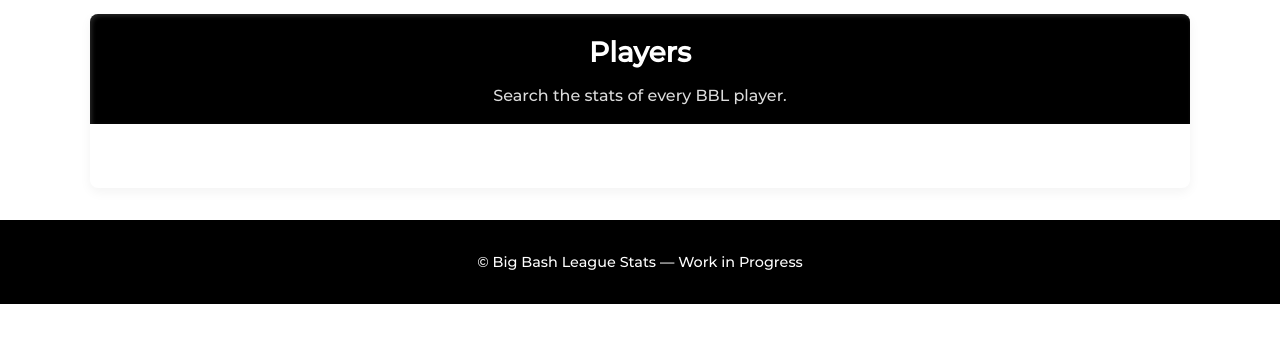
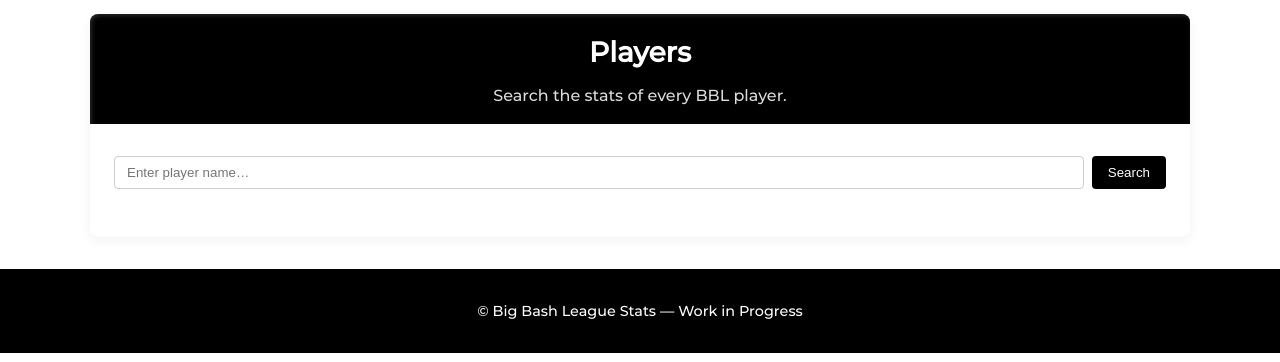
Before and after one commit to Jessieahw/agile, a Flask app: page /bbl in a window 1280 px wide, after a click on "Players". Shown: the part 438-800 px from the top of the page. Run offline with Flask 3, Linux system fonts and the light colour scheme.

Commit message:
Added main functionality for BBL Player and Team search Refs #8

```diff
--- a/bbl.py
+++ b/bbl.py
@@ -2,6 +2,7 @@ import os
 from math import sqrt
 from sqlalchemy import (create_engine, Column, Integer, String, Float, ForeignKey, func, null)
 from sqlalchemy.orm import declarative_base, relationship, sessionmaker
+from sqlalchemy import or_, case
 
 #  ORM setup
 Base = declarative_base()
@@ -30,6 +31,17 @@ class BBLBowlingInnings(Base):
     economy   = Column(Float)
 
     player = relationship('BBLPlayer', backref='bowling_innings')
+
+class BBLMatch(Base):
+    __tablename__ = 'BBL_Matches'
+    match_hash = Column(String, primary_key=True)
+    season     = Column(String)
+    date       = Column(String)
+    time       = Column(String)
+    team1      = Column(String)
+    team2      = Column(String)
+    winner     = Column(String)      # <-- assumed present in DB build‑script
+    link       = Column(String)      # <-- assumed present in DB build‑script
 
 # Single engine / session factory for the module
 DB_PATH = os.path.join(os.path.dirname(__file__),
@@ -149,3 +161,126 @@ class BBLBestMatchFunctions:
         session.close()
         scored.sort(key=lambda r: -r['similarity'])
         return scored[:10]
+
+    @classmethod
+    def search_players(cls, query: str, limit: int = 20):
+        """Return players whose name contains *query* with summary batting & bowling stats."""
+        session = SessionLocal()
+        if not query:
+            return []
+        name_filter = BBLPlayer.player_name.ilike(f"%{query}%")
+
+        # Batting sub‑query
+        batting = (
+            session.query(
+                BBLPlayer.player_name.label('name'),
+                func.count().label('innings'),
+                func.sum(BBLBattingInnings.runs).label('runs'),
+                func.max(BBLBattingInnings.runs).label('high_score'),
+                (func.sum(BBLBattingInnings.runs).cast(Float) / func.nullif(func.count(), 0)).label('bat_avg'),
+                func.avg(BBLBattingInnings.runs * 100.0 / func.nullif(BBLBattingInnings.balls, 0)).label('bat_sr')
+            )
+            .join(BBLBattingInnings, BBLPlayer.player_id == BBLBattingInnings.player_id)
+            .filter(name_filter)
+            .group_by(BBLPlayer.player_id)
+            .subquery()
+        )
+
+        # Bowling sub‑query
+        bowling = (
+            session.query(
+                BBLPlayer.player_name.label('name'),
+                func.sum(BBLBowlingInnings.wickets).label('wickets'),
+                (func.sum(BBLBowlingInnings.runs).cast(Float) / func.nullif(func.sum(BBLBowlingInnings.wickets), 0)).label('bowl_avg'),
+                (func.sum(BBLBowlingInnings.runs).cast(Float) / func.nullif(func.sum(BBLBowlingInnings.overs), 0)).label('eco')
+            )
+            .join(BBLBowlingInnings, BBLPlayer.player_id == BBLBowlingInnings.player_id)
+            .filter(name_filter)
+            .group_by(BBLPlayer.player_id)
+            .subquery()
+        )
+
+        joined = (
+            session.query(
+                batting.c.name,
+                batting.c.innings,
+                batting.c.runs,
+                batting.c.high_score,
+                batting.c.bat_avg,
+                batting.c.bat_sr,
+                bowling.c.wickets,
+                bowling.c.bowl_avg,
+                bowling.c.eco
+            )
+            .outerjoin(bowling, batting.c.name == bowling.c.name)
+            .order_by(batting.c.runs.desc())
+            .limit(limit)
+            .all()
+        )
+
+        players = [dict(r._asdict()) for r in joined]
+        session.close()
+        return players
+
+    # ---------------------------
+    #  TEAM LIST (distinct names)
+    # ---------------------------
+    @classmethod
+    def list_teams(cls):
+        with SessionLocal() as s:
+            rows = (
+                s.query(BBLMatch.team1).filter(BBLMatch.team1.isnot(None)).distinct().all() +
+                s.query(BBLMatch.team2).filter(BBLMatch.team2.isnot(None)).distinct().all()
+            )
+            names = {r[0] for r in rows if r[0]}     # safeguard
+            return sorted(names)
+
+    # --------------------------------------
+    #  Aggregate stats for a single franchise
+    # --------------------------------------
+    @classmethod
+    def get_team_stats(cls, team):
+        team = team.upper()
+        with SessionLocal() as s:
+            q = s.query(BBLMatch).filter(or_(BBLMatch.team1 == team,
+                                             BBLMatch.team2 == team))
+            matches = q.all()
+
+            if not matches:
+                return {}
+
+            wins  = 0
+            opp_wins  = {}
+            opp_losses = {}
+            seasons_won = set()
+
+            for m in matches:
+                opponent = m.team2 if m.team1 == team else m.team1
+                is_win = m.winner and m.winner.upper().startswith(team)
+                if is_win:
+                    wins += 1
+                    opp_wins[opponent] = opp_wins.get(opponent, 0) + 1
+                    if 'FINAL' in (m.link or '').upper():
+                        seasons_won.add(m.season)
+                else:
+                    opp_losses[opponent] = opp_losses.get(opponent, 0) + 1
+
+            total   = len(matches)
+            losses  = total - wins
+            win_pct = round(100 * wins / total, 2)
+
+            best_vs  = max(opp_wins.items(),   key=lambda x: x[1])[0] if opp_wins   else None
+            worst_vs = max(opp_losses.items(), key=lambda x: x[1])[0] if opp_losses else None
+
+            return {
+                'team': team,
+                'matches': total,
+                'wins': wins,
+                'losses': losses,
+                'win_pct': win_pct,
+                'best_vs': best_vs,
+                'best_vs_wins': opp_wins.get(best_vs, 0) if best_vs else 0,
+                'worst_vs': worst_vs,
+                'worst_vs_losses': opp_losses.get(worst_vs, 0) if worst_vs else 0,
+                'seasons_won': sorted(seasons_won),
+            }
--- a/server.py
+++ b/server.py
@@ -183,6 +183,27 @@ def bbl_page():
 
         conn.close()
     return render_template('bbl.html', matches_bat=matches_bat, matches_bowl=matches_bowl)
+# New Functionality to handle player and team search
+@app.route('/bbl/player_search')
+def bbl_player_search():
+    q = request.args.get('q', '').strip()
+    return jsonify(BBL_BMF.search_players(q)) if q else jsonify([])
+
+@app.route('/bbl/team_search')
+def bbl_team_search():
+    q = request.args.get('q', '').strip()
+    return jsonify(BBL_BMF.search_teams(q)) if q else jsonify([])
+
+# ─────────── TEAM DROPDOWN OPTIONS ───────────
+@app.route('/bbl/team_list')
+def bbl_team_list():
+    return jsonify(BBL_BMF.list_teams())
+
+# ─────────── TEAM STATS ───────────
+@app.route('/bbl/team_stats')
+def bbl_team_stats():
+    team = request.args.get('team', '')
+    return jsonify(BBL_BMF.get_team_stats(team)) if team else jsonify({})
 
 # Route to serve static files (e.g., HTML, CSS, JS)
 @app.route('/static/<path:filename>')
--- a/static/css/bbl_main.css
+++ b/static/css/bbl_main.css
@@ -228,3 +228,7 @@ footer {
     padding:1rem 0;
     font-size:.9rem;
 }
+
+.search-section{display:flex;gap:.5rem;margin:1rem 0}
+.search-section input{flex:1;padding:.5rem .75rem;border:1px solid #ccc;border-radius:4px}
+.search-section button{background:#000;color:#fff;border:none;padding:.55rem 1rem;border-radius:4px;cursor:pointer}
--- /dev/null
+++ b/static/css/bbl_team_results.css
@@ -0,0 +1,23 @@
+.team‑select{
+  font: 600 1rem Montserrat, sans-serif;
+  padding: .4rem .6rem;
+  border: 2px solid #222;
+  border-radius: 6px;
+  margin-bottom: 1rem;
+}
+
+.team‑table{
+  width: 100%;
+  border-collapse: collapse;
+  font-family: Montserrat, sans-serif;
+}
+.team‑table th{
+  background:#111; color:#fff;
+  padding:.5rem 0;
+  font-size:1.1rem;
+}
+.team‑table td{
+  padding:.4rem .6rem;
+  border-bottom:1px solid #ddd;
+}
+.section‐panel{margin-top:3rem;}
--- /dev/null
+++ b/static/js/bbl.js
@@ -0,0 +1,58 @@
+document.addEventListener('DOMContentLoaded', () => {
+  const $ = sel => document.querySelector(sel);
+
+  // Helper builders
+  const buildPlayerRows = (data) => data.map((p,i)=>`<tr><td class=\"rank\">${i+1}</td><td>${p.name}</td><td>${p.innings}</td><td>${p.runs}</td><td>${p.high_score}</td><td>${Number(p.bat_avg).toFixed(2)}</td><td>${Number(p.bat_sr).toFixed(2)}</td><td>${p.wickets??'-'}</td><td>${p.bowl_avg?Number(p.bowl_avg).toFixed(2):'-'}</td><td>${p.eco?Number(p.eco).toFixed(2):'-'}</td></tr>`).join('');
+  const buildTeamRows = (data) => data.map((t,i)=>`<tr><td class=\"rank\">${i+1}</td><td>${t.team}</td><td>${t.played}</td><td>${t.wins}</td><td>${t.win_pct}</td></tr>`).join('');
+
+  // Player search
+  $('#player-search-btn').addEventListener('click', () => {
+    const q = $('#player-search-input').value.trim(); if(!q) return;
+    fetch(`/bbl/player_search?q=${encodeURIComponent(q)}`).then(r=>r.json()).then(d=>{
+      if(!d.length){ $('#player-results').innerHTML='<p>No players found.</p>'; return; }
+      $('#player-results').innerHTML = `<div class=\"similar-results\"><h3>Players</h3><table class=\"similar-table\"><thead><tr><th class=rank>#</th><th>Name</th><th>Inn</th><th>Runs</th><th>HS</th><th>Avg</th><th>SR</th><th>Wkts</th><th>BAvg</th><th>Eco</th></tr></thead><tbody>${buildPlayerRows(d)}</tbody></table></div>`;
+    });
+  });
+
+  // Team search
+  $('#team-search-btn').addEventListener('click', () => {
+    const q = $('#team-search-input').value.trim(); if(!q) return;
+    fetch(`/bbl/team_search?q=${encodeURIComponent(q)}`).then(r=>r.json()).then(d=>{
+      if(!d.length){ $('#team-results').innerHTML='<p>No teams found.</p>'; return; }
+      $('#team-results').innerHTML = `<div class=\"similar-results\"><h3>Teams</h3><table class=\"similar-table\"><thead><tr><th class=rank>#</th><th>Team</th><th>Played</th><th>Wins</th><th>Win %</th></tr></thead><tbody>${buildTeamRows(d)}</tbody></table></div>`;
+    });
+  });
+});
+
+// Team Search
+function renderTeamStats(dt){
+  const wrap = document.getElementById('team‑results');
+  wrap.innerHTML = dt.team ? `
+    <table class="team‑table">
+      <tr><th colspan="2">${dt.team}</th></tr>
+      <tr><td>Matches</td><td>${dt.matches}</td></tr>
+      <tr><td>Wins</td><td>${dt.wins}</td></tr>
+      <tr><td>Losses</td><td>${dt.losses}</td></tr>
+      <tr><td>Win&nbsp;%</td><td>${dt.win_pct}</td></tr>
+      <tr><td>Favoured opponent</td><td>${dt.best_vs} (${dt.best_vs_wins} wins)</td></tr>
+      <tr><td>Toughest opponent</td><td>${dt.worst_vs} (${dt.worst_vs_losses} losses)</td></tr>
+      <tr><td>Seasons won</td><td>${dt.seasons_won.join(', ') || '–'}</td></tr>
+    </table>` : '';
+}
+// Team list route getter
+fetch('/bbl/team_list').then(r=>r.json()).then(list=>{
+  const sel = document.getElementById('team‑select');
+  list.forEach(t=>{
+    const o = document.createElement('option');
+    o.value = o.textContent = t;
+    sel.appendChild(o);
+  });
+});
+// Team stats updater on new team selection:
+document.getElementById('team‑select').addEventListener('change', e=>{
+  const v = e.target.value;
+  if(!v){ document.getElementById('team‑results').innerHTML=''; return; }
+  fetch(`/bbl/team_stats?team=${encodeURIComponent(v)}`)
+    .then(r=>r.json())
+    .then(renderTeamStats);
+});
--- a/templates/bbl.html
+++ b/templates/bbl.html
@@ -11,6 +11,8 @@
   <!-- styles & scripts -->
   <link rel="stylesheet" href="{{ url_for('static', filename='css/bbl_main.css') }}">
   <link rel="stylesheet" href="{{ url_for('static', filename='css/bbl_results.css') }}">
+  <link rel="stylesheet" href="{{ url_for('static', filename='css/bbl_team_results.css') }}">
+  <script src="{{ url_for('static', filename='js/bbl.js') }}" defer></script>
   <script src="{{ url_for('static', filename='js/navbarscript.js') }}" defer></script>
   <link rel="icon" href="{{ url_for('static', filename='assets/favicon.png') }}" type="image/x-icon">
 </head>
@@ -193,6 +195,11 @@
         <h2>Players</h2>
         <p>Search the stats of every BBL player.</p>
       </div>
+      <section class="search-section">
+        <input type="text" id="player-search-input" placeholder="Enter player name…">
+        <button id="player-search-btn">Search</button>
+      </section>
+      <div id="player-results"></div>
     </article>
 
     <article id="teams" class="page-content">
@@ -200,7 +207,14 @@
         <h2>Teams</h2>
         <p>Explore team-level performance across all seasons.</p>
       </div>
-    </article>
+      <article id="team‑search" class="section‐panel">
+        <h2>Team head‑to‑head & trophies</h2>
+        <select id="team‑select" class="team‑select">
+          <option value="">Select a team…</option>
+        </select>
+        <div id="team‑results" class="team‑results"></div>
+      </article>
+
   </main>
 
   <!-- ===== FOOTER ===== -->
```
Also changed, not shown: static/bbl/data/data.db.
